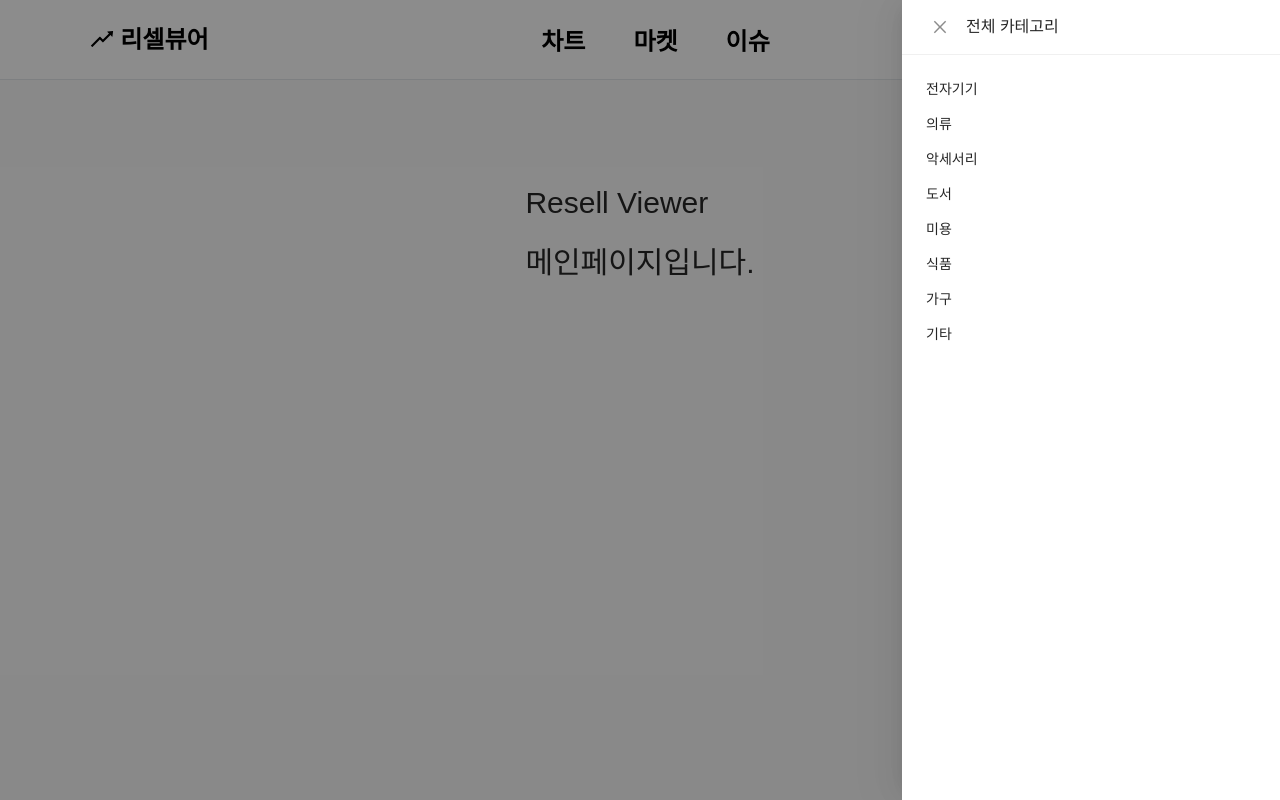
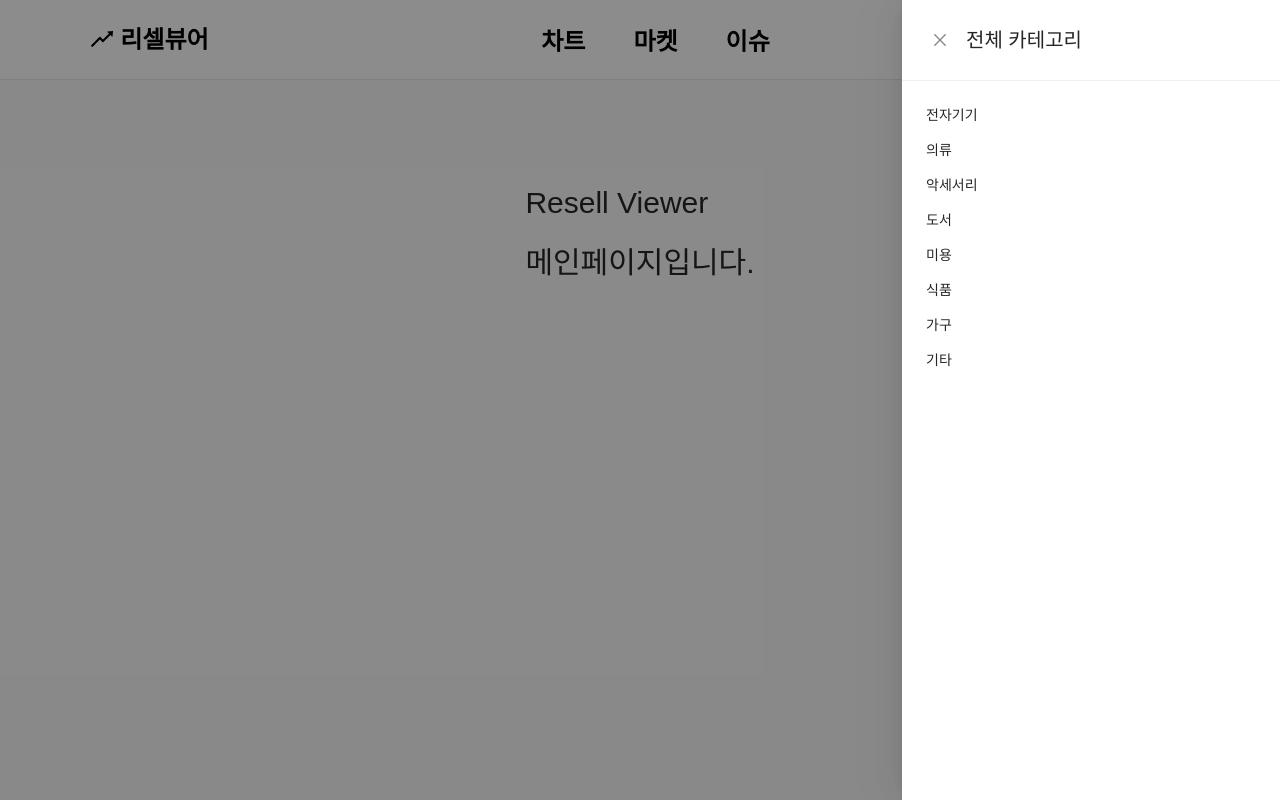
Before and after one commit to 9con9/Front-End, a React (Create React App) app in the folder client/: page / in a window 1280 px wide. Both pictures are taken after a click on the element 1182 px from the left and 41 px from the top of the page. Built offline with nearby package versions, Linux system fonts and the light colour scheme.

Commit message:
Category Title 규격 설정

```diff
--- a/client/src/App.js
+++ b/client/src/App.js
@@ -1,4 +1,4 @@
-import { Route, Routes } from 'react-router-dom';
+import { BrowserRouter as Switch, Router, Route, Routes } from 'react-router-dom';
 import MainNavigation from './components/MainNavigation';
 import GlobalStyle from './GlobalStyle';
 import MainPage from './pages/Main';
--- a/client/src/components/Category.js
+++ b/client/src/components/Category.js
@@ -2,6 +2,9 @@ import React, { useState } from 'react';
 import { Drawer } from 'antd';
 import 'antd/dist/antd.css';
 import { MenuOutlined } from '@ant-design/icons';
+import styled from 'styled-components';
+
+
 
 const Category = () => {
   const [visible, setVisible] = useState(false);
@@ -18,7 +21,8 @@ const Category = () => {
     <>
       <MenuOutlined style={{ marginTop:10 }} onClick={showDrawer}> </MenuOutlined>
 
-      <Drawer title="전체 카테고리" placement="right" onClose={onClose} visible={visible}>
+      <Drawer title={<div style={{height:"48px", margin:"auto", paddingTop:13, fontSize:"20px"}}> 전체 카테고리 </div>} placement="right" onClose={onClose} visible={visible}>
+
         <p>전자기기</p>
         <p>의류</p>
         <p>악세서리</p>
```
